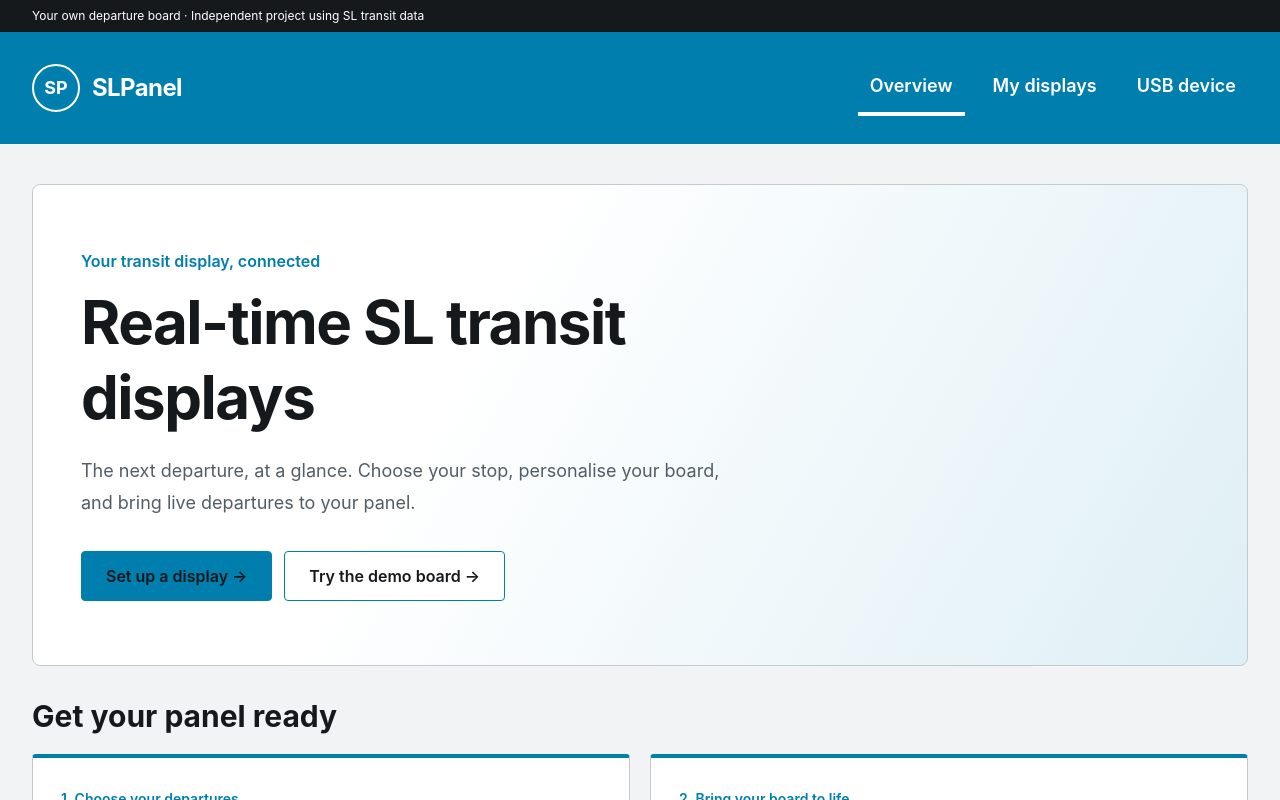
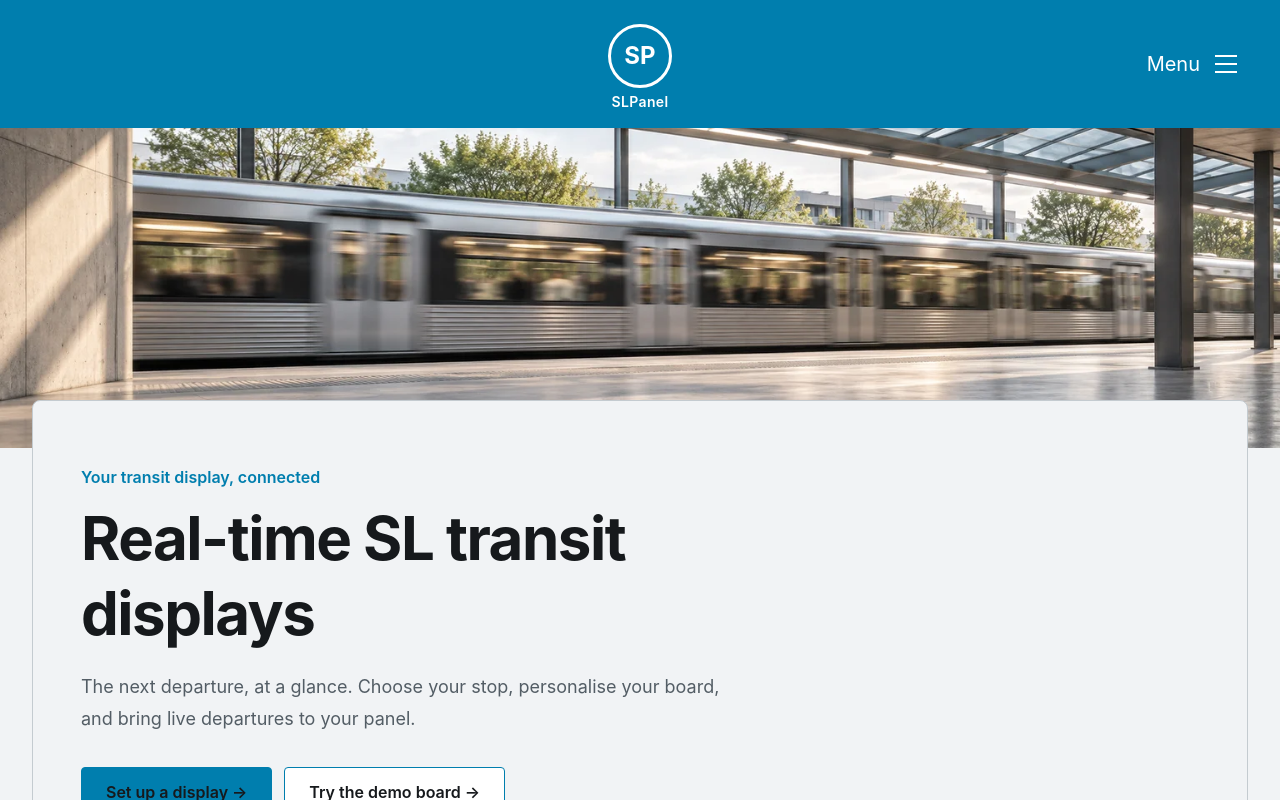
Before and after one commit to marre/slpanel, a React (Vite) app: page / in a window 1280 px wide. Shown: the top 800 px of the page. Built offline with nearby package versions, Linux system fonts and the light colour scheme.

Commit message:
Center the blue header and add a metro station banner (#7)

```diff
--- a/src/app-layout.tsx
+++ b/src/app-layout.tsx
@@ -1,5 +1,5 @@
 import { useRef, useState } from 'react';
-import { NavLink, Outlet } from 'react-router-dom';
+import { NavLink, Outlet, useLocation } from 'react-router-dom';
 
 const navigation = [
   { to: '/', label: 'Overview' },
@@ -8,6 +8,7 @@
 ];
 
 export function AppLayout() {
+  const isHome = useLocation().pathname === '/';
   const [menuOpen, setMenuOpen] = useState(false);
   const menuButton = useRef<HTMLButtonElement>(null);
 
@@ -16,41 +17,55 @@
       <a href="#main-content" className="skip-link">
         Skip to content
       </a>
-      <div className="bg-[#16191c] text-white">
-        <div className="mx-auto max-w-7xl px-5 py-2 text-xs md:px-8">
-          Your own departure board · Independent project using SL transit data
-        </div>
-      </div>
       <header className="bg-[var(--panel-text)] text-white">
-        <div className="mx-auto flex max-w-7xl flex-wrap items-center justify-between gap-4 px-5 py-5 md:px-8 md:py-7">
+        <div className="mx-auto max-w-7xl px-5 md:px-8">
+          <div className="relative flex h-24 items-center justify-end md:h-32">
             <NavLink
               to="/"
-            className="flex items-center gap-3"
+              className="absolute left-1/2 top-4 flex -translate-x-1/2 flex-col items-center gap-1 md:top-6"
               aria-label="SLPanel overview"
               onClick={() => setMenuOpen(false)}
             >
               <span
                 aria-hidden="true"
-              className="grid size-12 place-items-center rounded-full border-2 border-white text-lg font-bold"
+                className="grid size-12 place-items-center rounded-full border-[3px] border-white text-xl font-bold md:size-16 md:text-2xl"
               >
                 SP
               </span>
-            <span className="text-2xl font-bold tracking-tight">SLPanel</span>
+              <span className="text-xs font-semibold tracking-wide md:text-sm">
+                SLPanel
+              </span>
             </NavLink>
             <button
               ref={menuButton}
               type="button"
-            className="rounded border border-white/70 px-4 py-2 font-semibold md:hidden"
+              className="flex items-center gap-3 rounded px-2 py-3 text-lg transition hover:bg-white/10 md:text-xl"
               aria-expanded={menuOpen}
               aria-controls="primary-navigation"
               onClick={() => setMenuOpen(!menuOpen)}
             >
-            {menuOpen ? 'Close menu' : 'Menu'}
+              <span>{menuOpen ? 'Close' : 'Menu'}</span>
+              <svg
+                aria-hidden="true"
+                width="28"
+                height="28"
+                viewBox="0 0 28 28"
+                fill="none"
+                stroke="currentColor"
+                strokeWidth="2"
+              >
+                {menuOpen ? (
+                  <path d="m5 5 18 18M23 5 5 23" />
+                ) : (
+                  <path d="M3 6h22M3 14h22M3 22h22" />
+                )}
+              </svg>
             </button>
+          </div>
           <nav
             id="primary-navigation"
             aria-label="Primary"
-            className={`${menuOpen ? 'flex' : 'hidden'} w-full flex-col gap-1 md:flex md:w-auto md:flex-row md:gap-4`}
+            className={`${menuOpen ? 'flex' : 'hidden'} w-full flex-col gap-1 border-t border-white/30 py-3 md:flex-row md:justify-center md:gap-4`}
             onKeyDown={(event) => {
               if (event.key === 'Escape') {
                 setMenuOpen(false);
@@ -74,10 +89,25 @@
           </nav>
         </div>
       </header>
+      {isHome ? (
+        <div
+          className="h-48 overflow-hidden bg-[#24333c] md:h-80"
+          aria-hidden="true"
+        >
+          <img
+            src="/images/metro-station.webp"
+            alt=""
+            width={1536}
+            height={512}
+            fetchPriority="high"
+            className="h-full w-full object-cover object-center"
+          />
+        </div>
+      ) : null}
       <main
         id="main-content"
         tabIndex={-1}
-        className="mx-auto max-w-7xl px-5 py-8 md:px-8 md:py-10"
+        className={`relative mx-auto max-w-7xl px-5 pb-8 md:px-8 md:pb-10 ${isHome ? '-mt-12 pt-0' : 'py-8 md:py-10'}`}
       >
         <Outlet />
       </main>
--- a/src/styles.css
+++ b/src/styles.css
@@ -98,7 +98,7 @@
 }
 
 .home-hero {
-  background: linear-gradient(120deg, #fff 35%, #deeff5);
+  background: var(--app-bg);
   border: 1px solid var(--panel-border);
 }
 
```
Also changed, not shown: public/images/README.md (added), public/images/metro-station.webp (added). Lines whose indentation alone changed are shown as unchanged.
